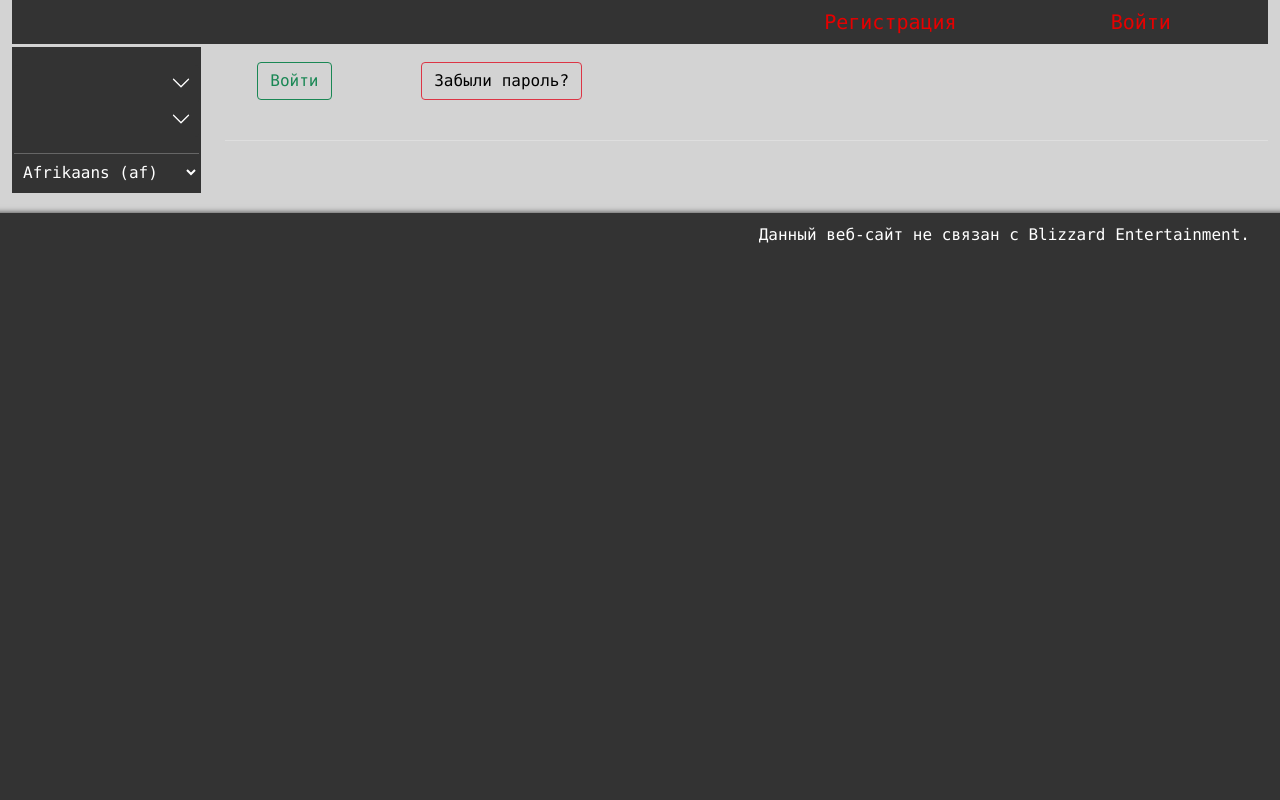
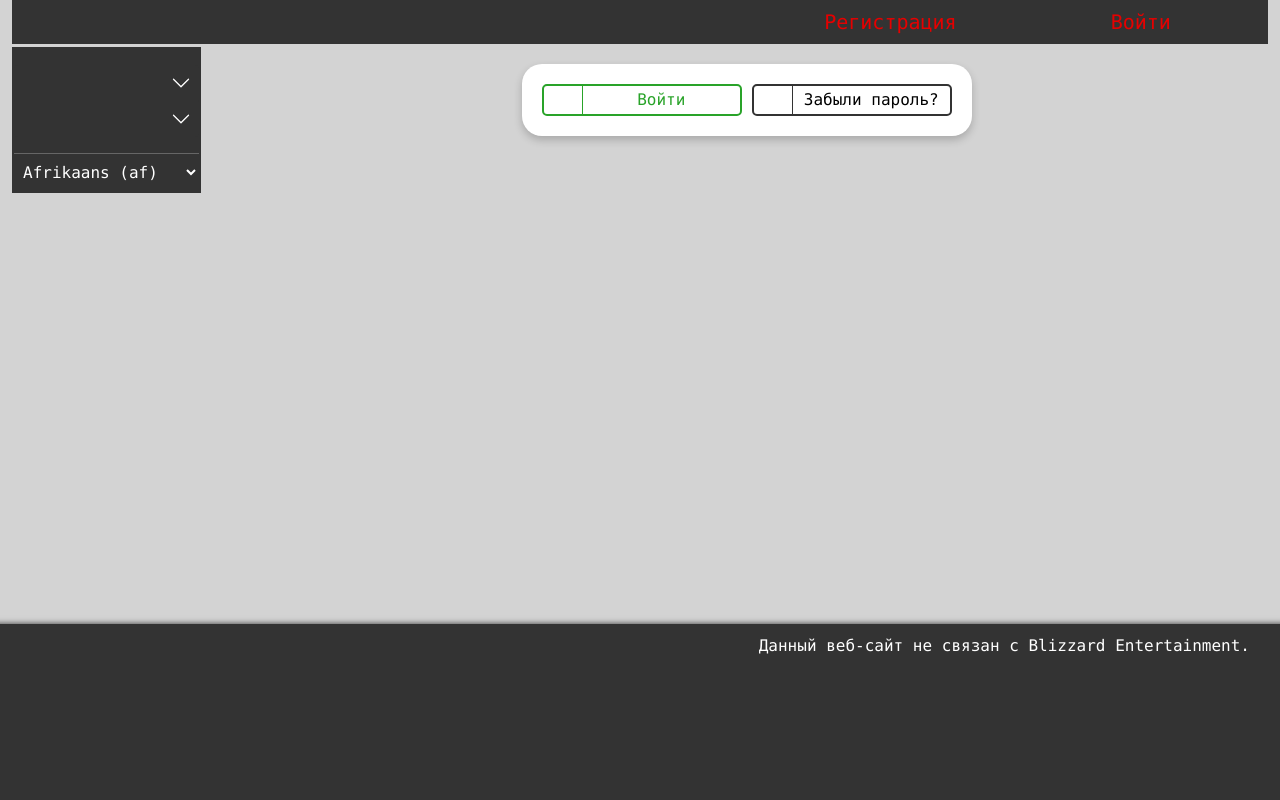
Before and after one commit to ysaron/NeuraHS, a Django app: template neura_hs/accounts/templates/accounts/signin.html in a window 1280 px wide. Run offline with Django 3.2, Linux system fonts and the light colour scheme; the template is opened without the code that fills it, so the values that code supplies are empty; parts of the project's set-up code (start-up, migrations or seed data) failed here and were passed over; some libraries are stand-ins or nearby versions.

Commit message:
Improve Sign In form

```diff
--- a/neura_hs/accounts/forms.py
+++ b/neura_hs/accounts/forms.py
@@ -29,8 +29,8 @@ class RegisterUserForm(auth_forms.UserCreationForm):
 class LoginUserForm(auth_forms.AuthenticationForm):
     """ Изменение дефолтной формы авторизации для улучшения ее отображения """
 
-    username = forms.CharField(label='Логин', widget=forms.TextInput(attrs={'class': 'form-control'}))
-    password = forms.CharField(label='Пароль', widget=forms.PasswordInput(attrs={'class': 'form-control'}))
+    username = forms.CharField(label='Логин', widget=forms.TextInput(attrs={'class': 'form-input'}))
+    password = forms.CharField(label='Пароль', widget=forms.PasswordInput(attrs={'class': 'form-input'}))
 
 
 class ChangePasswordForm(auth_forms.PasswordResetForm):
--- a/neura_hs/accounts/templates/accounts/signin.html
+++ b/neura_hs/accounts/templates/accounts/signin.html
@@ -4,35 +4,42 @@
 <h1>{{ title }}</h1>
 
 {% if next %}
+<div class="center-wrapper">
+    <div class="info-item">
     {% if user.is_authenticated %}
-      <p>Ваш аккаунт не имеет прав доступа к этой странице.</p>
+      <div>Ваш аккаунт не имеет прав доступа к этой странице</div>
     {% else %}
-      <p>Войдите в систему, чтобы узреть сию страницу.</p>
+      <div>Авторизуйтесь для доступа к этой странице</div>
     {% endif %}
+    </div>
+</div>
 {% endif %}
 
-<form method="post">
-    {% csrf_token %}
-    <div class="container">
-        <div class="row">
-            <div class="col-sm-6">
-                <div class="form-error">{{ form.non_field_errors }}</div>
-                <table class="table table-borderless align-middle">
-                    {% for f in form %}
-                    <tr>
-                        <td><label class="">{{ f.label }}</label></td>
-                        <td>{{ f }}</td>
-                        <td class="form-error">{{ f.errors }}</td>
-                    </tr>
-                    {% endfor %}
-                    <tr>
-                        <td><button type="submit" class="btn btn-outline-success">Войти</button></td>
-                        <td><a role="button" class="btn btn-outline-danger" href="{% url 'accounts:change_password' %}">Забыли пароль?</a></td>
-                    </tr>
-                </table>
+<div class="center-wrapper">
+    <form method="post">
+        {% csrf_token %}
+        <div class="info-item common-form-item">
+            {% for f in form %}
+                <div class="common-form-field">
+                    <label class="common-form-label">{{ f.label }}</label>{{ f }}
+                </div>
+                <div class="form-error common-form-field">{{ f.errors }}</div>
+            {% endfor %}
+            <div class="common-form-field">
+            <button type="submit" class="form-button form-button-green">
+                <span class="button-icon"><i class="fas fa-sign-in-alt"></i></span>
+                <span class="button-text">Войти</span>
+            </button>
+            <a role="button" class="form-button" href="{% url 'accounts:change_password' %}">
+                <span class="button-icon"><i class="fas fa-key"></i></span>
+                <span class="button-text">Забыли пароль?</span>
+            </a>
             </div>
         </div>
-    </div>
-    <input type="hidden" name="next" value="{{ next }}">
-</form>
+    </form>
+
+</div>
+<div class="center-wrapper">
+    <div class="form-error">{{ form.non_field_errors }}</div>
+</div>
 {% endblock %}
--- a/neura_hs/core/static/core/css/responsive.css
+++ b/neura_hs/core/static/core/css/responsive.css
@@ -6,6 +6,18 @@
   .topmenu a {
     float: none;
     width: 100%;
+  }
+  .common-form-item {
+    max-width: 300px;
+  }
+  .common-form-field {
+    max-height: 1000px;
+    flex-direction: column;
+  }
+  .common-form-field button, .common-form-field a {margin: 2px 0;}
+  .common-form-label {
+    min-width: 0;
+    margin: 0 0;
   }
 }
 
--- a/neura_hs/core/static/core/css/styles.css
+++ b/neura_hs/core/static/core/css/styles.css
@@ -1,6 +1,7 @@
 :root {
   --dark: #333;
   --grey: #595959;
+  --green: #29a329;
   --mage-1: #668cff;
   --mage-2: #e6eeff;
   --priest-1: #ffffcc;
@@ -84,7 +85,12 @@ h1:hover {
   padding-right: 30px;
   text-align: right;
   height: auto;
+  max-height: 80px;
   box-shadow: 0 50vh 6px 50vh var(--dark);
+}
+
+.main-row {
+  min-height: 580px;
 }
 
 /* Гиперссылки */
@@ -253,12 +259,11 @@ thead.darktable th {padding: 8px;}
 
 /* Формы */
 .form-search {
-    width: 250px;
-    font-size: 18px;
+  width: 250px;
+  font-size: 18px;
 }
 .form-label {
-    padding-left: 3px;
-    margin-right: 3px;
+  width: 30%;
 }
 .form-error ul {
   padding-left: 0;
@@ -274,6 +279,7 @@ thead.darktable th {padding: 8px;}
   opacity: 1;
   float: left;
   box-shadow: 1px 1px 2px 0 black;
+  max-width: 450px;
 }
 .form-button {
   display: inline-flex;
@@ -284,6 +290,7 @@ thead.darktable th {padding: 8px;}
   line-height: 100%;
   overflow: hidden;
   padding: 0;
+  margin: 0;
   background: transparent;
   color: var(--dark);
   border: 2px solid var(--dark);
@@ -297,11 +304,21 @@ thead.darktable th {padding: 8px;}
 .form-button:active {
   background-color: var(--grey);
 }
+.form-button-green {
+  color: var(--green);
+  border: 2px solid var(--green);
+}
+.form-button-green:hover {
+  color: white;
+  background-color: var(--green);
+}
 .button-icon {
   width: 20%;
   font-size: 1.5rem;
   padding: 0.190rem 0;
+  text-align: center;
   border-right: 1px solid var(--dark);
+  border-right-color: inherit;
 }
 .button-text {
   width: 80%;
@@ -315,6 +332,7 @@ thead.darktable th {padding: 8px;}
 }
 .form-input {
   width: 100%;
+  max-width: 300px;
   font-size: 16px;
   margin: 8px 0;
   padding: 5px 5px;
@@ -517,9 +535,18 @@ td.deck-control * {
   outline: none;
 }
 
+.center-wrapper {
+  width: 100%;
+  margin-top: 20px;
+  display: flex;
+  flex-wrap: wrap;
+  align-content: center;
+  justify-content: center;
+}
+
 .info-item {
   padding: 20px 20px;
-  margin-bottom: 35px;
+  margin-bottom: 10px;
   border-radius: 20px;
   box-shadow: 0 4px 8px 0 rgba(0, 0, 0, 0.2);
   background-color: white;
@@ -531,8 +558,21 @@ td.deck-control * {
   font-size: 20px;
   text-align: center;
 }
-.info-deck {
-  width: var(--deck-width);
+.info-deck {width: var(--deck-width);}
+.common-form-item {
+  display: flex;
+  width: 450px;
+  flex-direction: column;
+}
+.common-form-field {
+  display: flex;
+  max-height: 50px;
+  justify-content: space-between;
+  align-content: center;
+}
+.common-form-label {
+  min-width: 30%;
+  margin: 0.7rem 0;
 }
 
 /* ------- Оформление классов Hearthstone ------- */
--- a/neura_hs/core/templates/core/base.html
+++ b/neura_hs/core/templates/core/base.html
@@ -16,8 +16,8 @@
     <script src="https://ajax.googleapis.com/ajax/libs/jquery/3.6.0/jquery.min.js"></script>
     <!-- Добавление дополнительной статики -->
     {% load static %}
-    <link rel="stylesheet" href="{% static 'core/css/styles.css' %}?v=1.2.2">
-    <link rel="stylesheet" href="{% static 'core/css/responsive.css' %}?v=1.0.2">
+    <link rel="stylesheet" href="{% static 'core/css/styles.css' %}?v=1.2.8">
+    <link rel="stylesheet" href="{% static 'core/css/responsive.css' %}?v=1.0.3">
     <script src="{% static 'core/js/utils.js' %}?v=1.0.22"></script>
     <!-- FontAwesome -->
     <link href="{% static 'fontawesome_free/css/all.min.css' %}" rel="stylesheet" type="text/css">
@@ -28,7 +28,7 @@
 <body>
   <div class="container-fluid"> <!-- Общий контейнер (на всю ширину страницы) -->
     {% include "header.html" %}
-    <div class="row">
+    <div class="row main-row">
       <div class="col-sm-2">
         {% include "sidebar.html" %}
       </div>
@@ -52,7 +52,6 @@
                 {% formatted_pages 4 %}
             {% endif %}
         {% endblock %}
-        <hr>
       </div>
     </div>
   </div>
--- a/neura_hs/decks/templates/decks/deck_list.html
+++ b/neura_hs/decks/templates/decks/deck_list.html
@@ -13,11 +13,11 @@
 <form class="" method="get" id="searchForm">
     <div class="row">
         <div class="col">
-            <label class="form-label">{{ form.deck_class.label }}</label>
+            <label class="">{{ form.deck_class.label }}</label>
             <p class="form-search">{{ form.deck_class }}</p>
         </div>
         <div class="col">
-            <label class="form-label">{{ form.deck_format.label }}</label>
+            <label class="">{{ form.deck_format.label }}</label>
             <p class="form-search">{{ form.deck_format }}</p>
         </div>
     </div>
```
